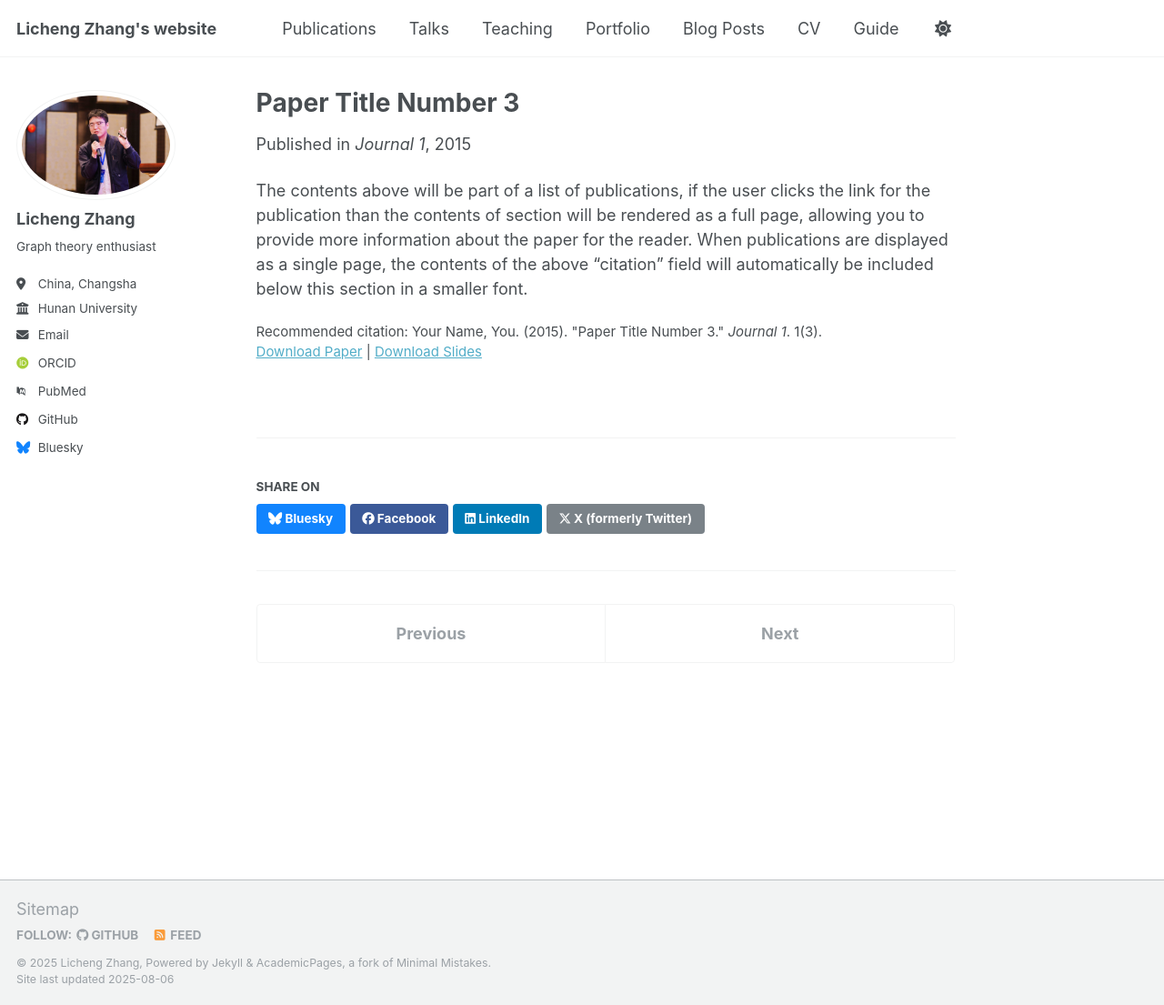
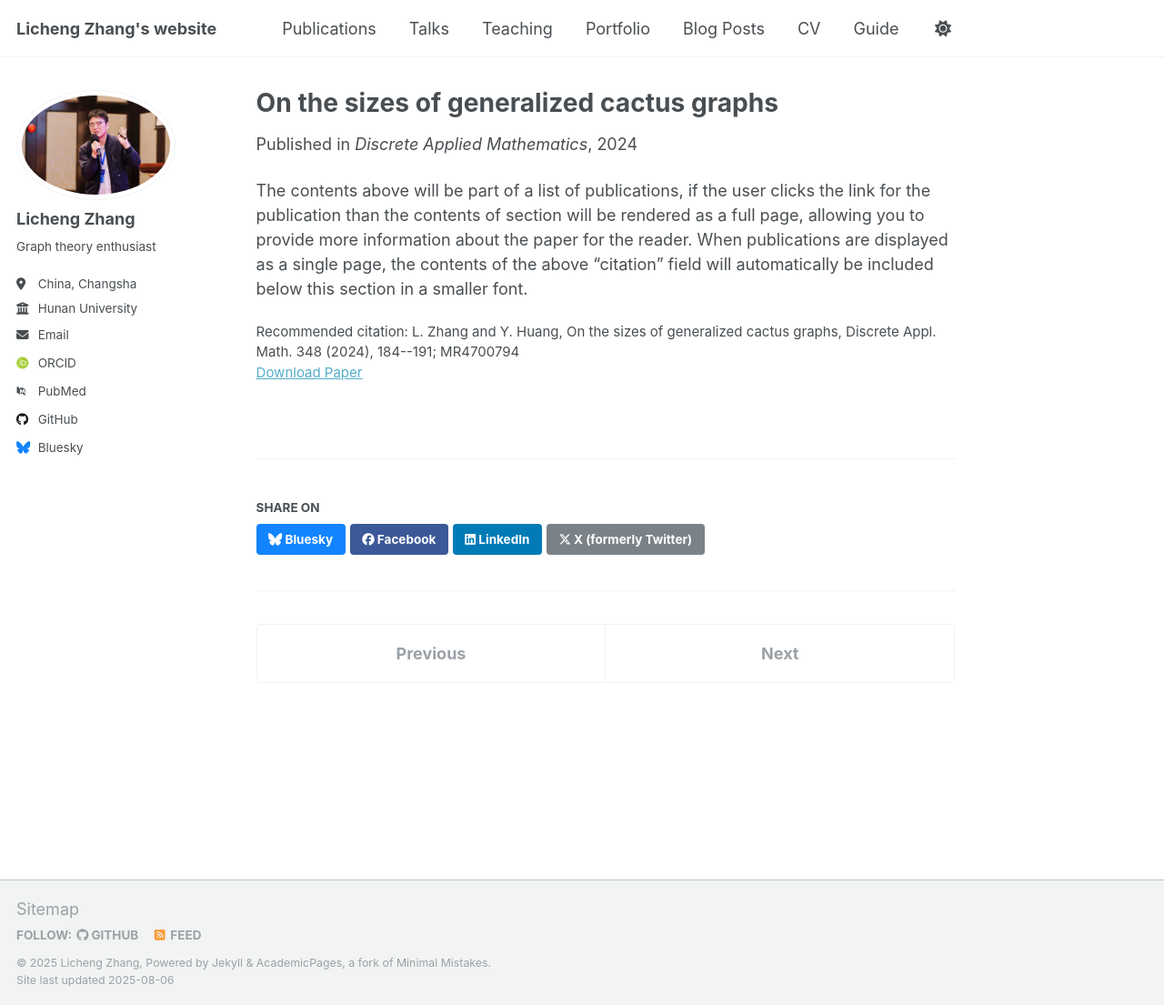
Before and after one commit to lichengzhang2/lichengzhang.github.io, a Jekyll site: the page built from _publications/2015-10-01-paper-title-number-3.md, in a window 1280 px wide and 1105 px high. Shown: the whole window at 91% size. Built offline with Jekyll 4.4.1, drawn with Linux system fonts in a browser that asks for light colours; some web fonts are replaced; a script that is not in the unit is left out.

Commit message:
Update 2015-10-01-paper-title-number-3.md

```diff
--- a/_publications/2015-10-01-paper-title-number-3.md
+++ b/_publications/2015-10-01-paper-title-number-3.md
@@ -1,14 +1,13 @@
 ---
-title: "Paper Title Number 3"
+title: "On the sizes of generalized cactus graphs"
 collection: publications
 category: manuscripts
 permalink: /publication/2015-10-01-paper-title-number-3
-excerpt: 'This paper is about the number 3. The number 4 is left for future work.'
-date: 2015-10-01
-venue: 'Journal 1'
-slidesurl: 'http://academicpages.github.io/files/slides3.pdf'
-paperurl: 'http://academicpages.github.io/files/paper3.pdf'
-citation: 'Your Name, You. (2015). &quot;Paper Title Number 3.&quot; <i>Journal 1</i>. 1(3).'
+excerpt: 'Authors: Licheng Zhang, Yuanqiu Huang'
+date: 2024-03-01
+venue: 'Discrete Applied Mathematics'
+paperurl: 'https://doi.org/10.1016/j.dam.2024.01.043'
+citation: 'L. Zhang and Y. Huang, On the sizes of generalized cactus graphs, Discrete Appl. Math.  348 (2024), 184--191; MR4700794'
 ---
 
 The contents above will be part of a list of publications, if the user clicks the link for the publication than the contents of section will be rendered as a full page, allowing you to provide more information about the paper for the reader. When publications are displayed as a single page, the contents of the above "citation" field will automatically be included below this section in a smaller font.
```
